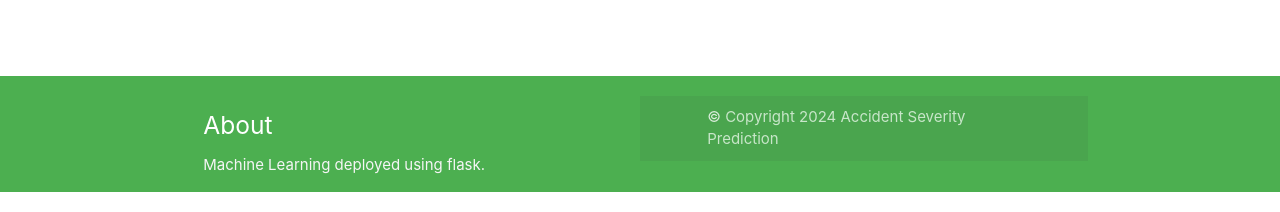
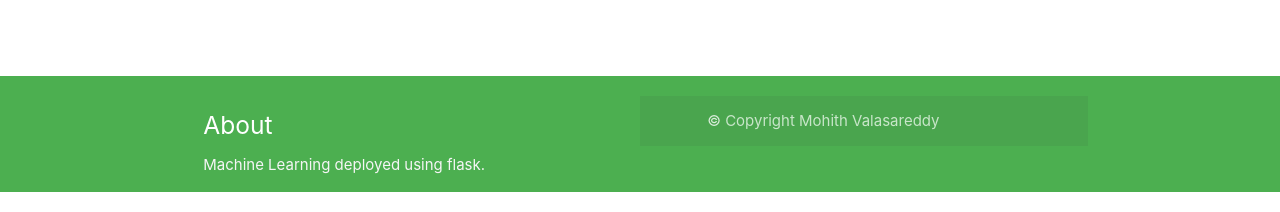
Before and after one commit to MOHITH172005/ml-predic, a Flask app: page / in a window 1280 px wide. Shown: the part 804-1016 px from the top of the page. Run offline with Flask 3, Linux system fonts and the light colour scheme; parts of the project's set-up code (start-up, migrations or seed data) failed here and were passed over; some libraries are stand-ins or nearby versions.

Commit message:
Update t.html

```diff
--- a/templates/t.html
+++ b/templates/t.html
@@ -123,7 +123,7 @@
         </div>
     <div class="footer-copyright">
       <div class="container">
-      © <a class="green-text text-lighten-4" href="#">Copyright 2024 Accident Severity Prediction<br></a>
+      © <a class="green-text text-lighten-4" href="#">Copyright Mohith Valasareddy <br></a>
     </div>
   </footer>
 
```
